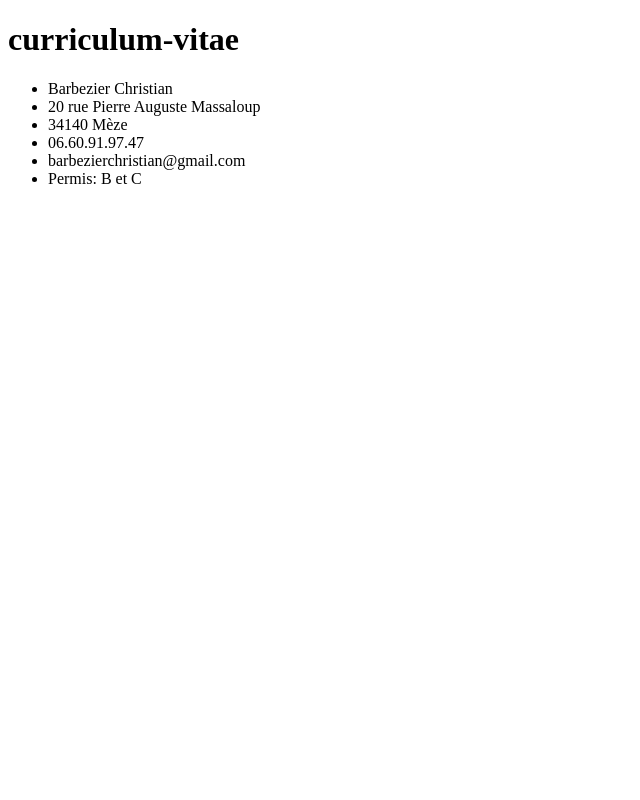
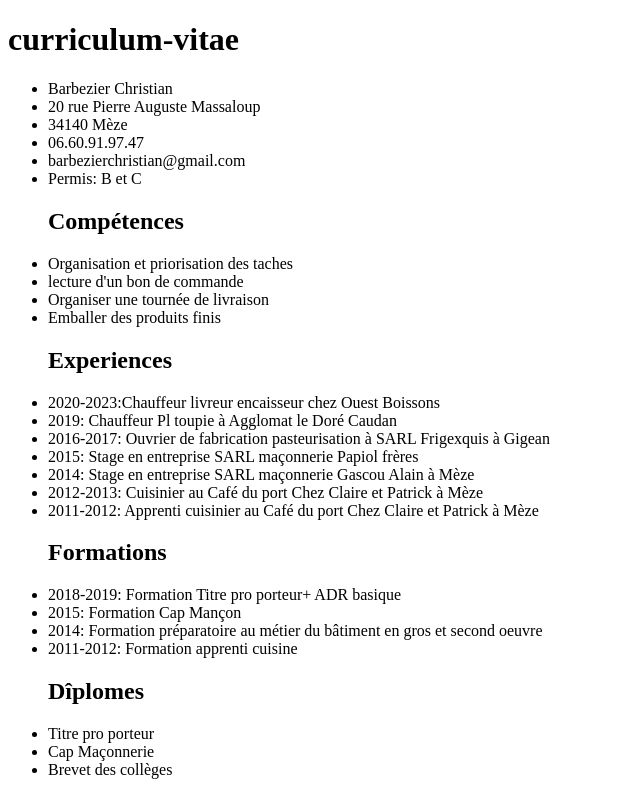
Before and after one commit to Cham3x/curri.bwb, a plain HTML site: page html/index.html in a window 1280 px wide. Shown: the whole page, without its empty margins (0-640 px from the left). Drawn offline with Linux system fonts and the light colour scheme.

Commit message:
structuration-et-complétions

```diff
--- a/html/index.html
+++ b/html/index.html
@@ -8,7 +8,7 @@
 </head>
 <body>
     <header>
-        <h1>curriculum-vitae</h1>
+        <h1 class="titre">curriculum-vitae</h1>
             <ul class="info">
                 <li class="name">Barbezier Christian</li>
                 <li class="rue">20 rue Pierre Auguste Massaloup</li>
@@ -18,12 +18,35 @@
                 <li class="permis">Permis: B et C </li>
             </ul>
     </header>
-    </div>
-    <div class="container">
-        <ul class="compétence"></ul>
-        <ul class="experience"></ul>
-        <ul class="formations"></ul>
-        <ul class="diplomes"></ul>
-    </div>
+    <ul class="compétence">
+        <h2 class="titre">Compétences</h2>
+        <li>Organisation et priorisation des taches</li>
+        <li>lecture d'un bon de commande</li>
+        <li>Organiser une tournée de livraison</li>
+        <li>Emballer des produits finis</li>
+    </ul>
+    <ul class="experience">
+        <h2 class="titre">Experiences</h2>
+        <li>2020-2023:Chauffeur livreur encaisseur chez Ouest Boissons</li>
+        <li>2019: Chauffeur Pl toupie à Agglomat le Doré Caudan</li>
+        <li>2016-2017: Ouvrier de fabrication pasteurisation à SARL Frigexquis à Gigean</li>
+        <li>2015: Stage en entreprise SARL maçonnerie Papiol frères</li>
+        <li>2014: Stage en entreprise SARL maçonnerie Gascou Alain à Mèze</li>
+        <li>2012-2013: Cuisinier au Café du port Chez Claire et Patrick à Mèze</li>
+        <li>2011-2012: Apprenti cuisinier au Café du port Chez Claire et Patrick à Mèze</li>
+    </ul>
+    <ul class="formations">
+        <h2 class="titre">Formations</h2>
+        <li>2018-2019: Formation Titre pro porteur+ ADR basique</li>
+        <li>2015: Formation Cap Mançon</li>
+        <li>2014: Formation préparatoire au métier du bâtiment en gros et second oeuvre</li>
+        <li>2011-2012: Formation apprenti cuisine</li>
+    </ul>
+    <ul class="diplomes">
+        <h2 class="titre">Dîplomes</h2>
+        <li>Titre pro porteur</li>
+        <li>Cap Maçonnerie</li>
+        <li>Brevet des collèges</li>
+    </ul>
 </body>
 </html>
```
